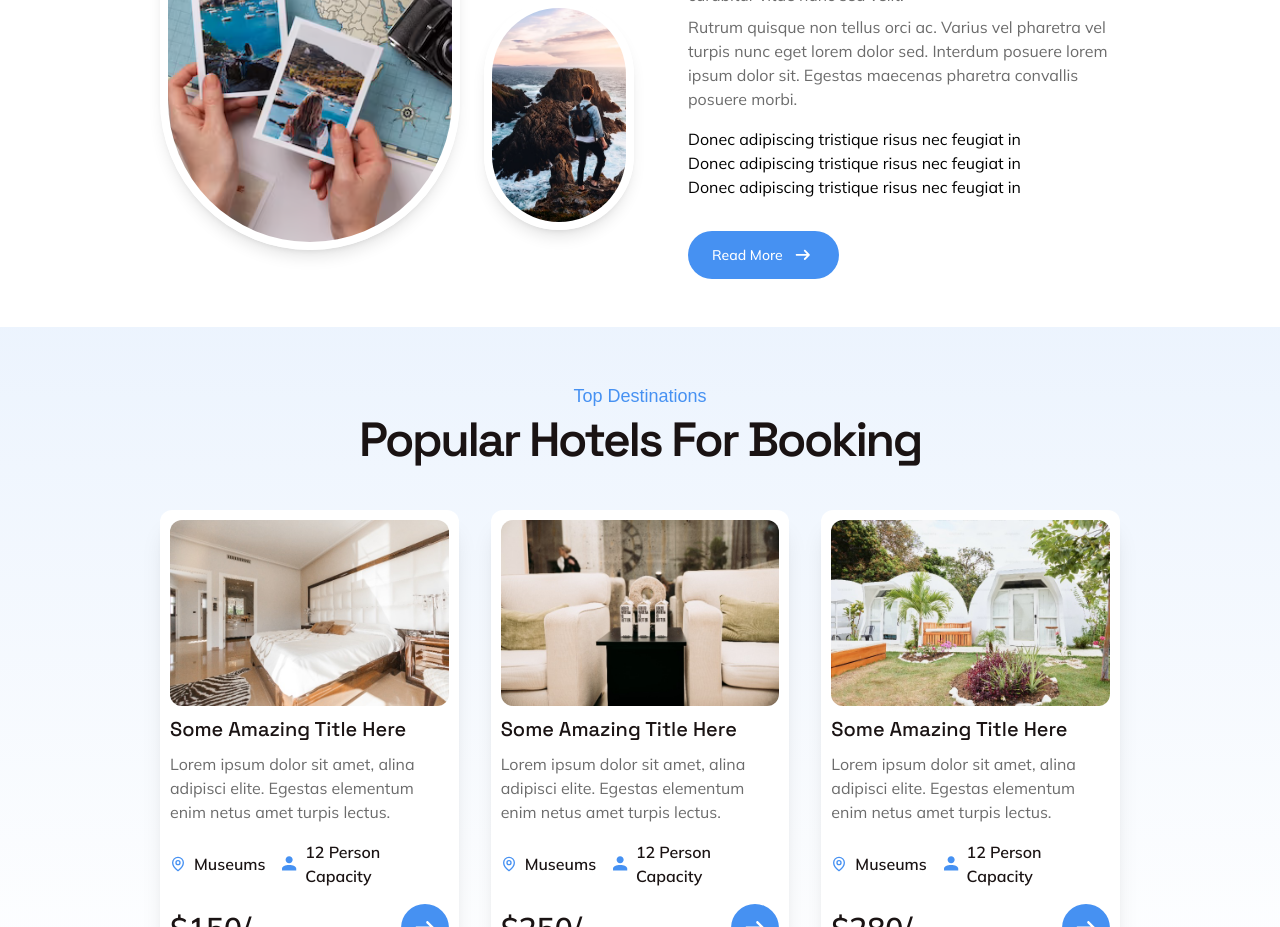
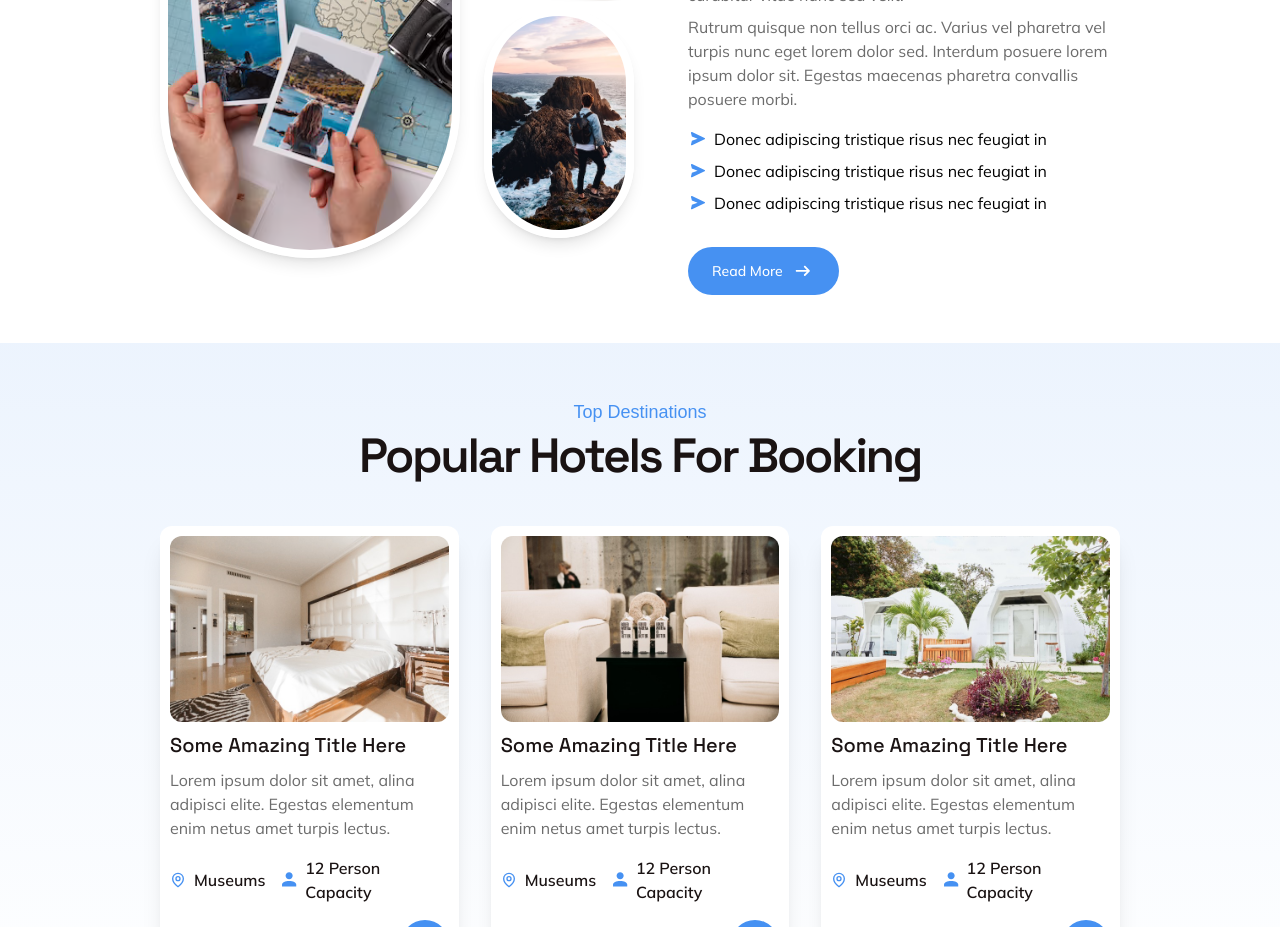
Before and after one commit to hashaaan/starwarsuniverse, a Next.js app: page /test-two in a window 1280 px wide. Shown: the part 1180-2107 px from the top of the page. Built offline with nearby package versions, Linux system fonts and the light colour scheme; a web font is replaced by a local one.

Commit message:
Question 02: Fix list icon

```diff
--- /dev/null
+++ b/app/test-two/assets/icons/send.tsx
@@ -0,0 +1,21 @@
+import { type ComponentProps } from "react";
+import { cn } from "@/lib/utils";
+
+export const Send = ({ className, ...delegated }: ComponentProps<"svg">) => {
+  return (
+    <svg
+      width="10"
+      height="10"
+      viewBox="0 0 10 10"
+      fill="none"
+      xmlns="http://www.w3.org/2000/svg"
+      {...delegated}
+      className={cn("", className)}
+    >
+      <path
+        d="M8.28236 4.492L2.01095 1.54075C1.9478 1.51104 1.87752 1.49985 1.80826 1.50848C1.739 1.51711 1.67362 1.54521 1.61969 1.58952C1.56577 1.63382 1.52552 1.69252 1.50361 1.75879C1.48171 1.82505 1.47906 1.89617 1.49596 1.96389L1.94307 3.75272L4.80505 4.82586L1.94307 5.89901L1.49596 7.68784C1.47874 7.7556 1.48117 7.82687 1.50297 7.8933C1.52477 7.95974 1.56504 8.01859 1.61906 8.06298C1.67308 8.10736 1.73863 8.13545 1.80803 8.14395C1.87743 8.15245 1.94781 8.14101 2.01095 8.11097L8.28236 5.15972C8.34574 5.12993 8.39932 5.08272 8.43686 5.0236C8.4744 4.96448 8.49433 4.89589 8.49433 4.82586C8.49433 4.75583 8.4744 4.68725 8.43686 4.62813C8.39932 4.56901 8.34574 4.5218 8.28236 4.492Z"
+        fill="#4691F2"
+      />
+    </svg>
+  );
+};
--- a/app/test-two/page.tsx
+++ b/app/test-two/page.tsx
@@ -13,6 +13,7 @@ import { Telegram } from "./assets/logos/telegram";
 import { Input } from "@/components/ui/input";
 import { ArrowRight } from "./assets/icons/arrow-right";
 import { MapPinIcon } from "lucide-react";
+import { Send } from "./assets/icons/send";
 
 const TestTwo = () => {
   return (
@@ -238,10 +239,19 @@ const TestTwo = () => {
               Egestas maecenas pharetra convallis posuere morbi.
             </p>
 
-            <ul className="text-black mb-8">
-              <li>Donec adipiscing tristique risus nec feugiat in</li>
-              <li>Donec adipiscing tristique risus nec feugiat in</li>
-              <li>Donec adipiscing tristique risus nec feugiat in</li>
+            <ul className="text-black mb-8 flex flex-col gap-2">
+              <li className="flex flex-row items-center text-wrap">
+                <Send className="h-5 w-5 mr-1.5" />
+                Donec adipiscing tristique risus nec feugiat in
+              </li>
+              <li className="flex flex-row items-center text-wrap">
+                <Send className="h-5 w-5 mr-1.5" />
+                Donec adipiscing tristique risus nec feugiat in
+              </li>
+              <li className="flex flex-row items-center text-wrap">
+                <Send className="h-5 w-5 mr-1.5" />
+                Donec adipiscing tristique risus nec feugiat in
+              </li>
             </ul>
 
             <Button className="rounded-full bg-primary h-12 gap-2 px-6 hover:bg-primary/90 hover:text-white">
```
